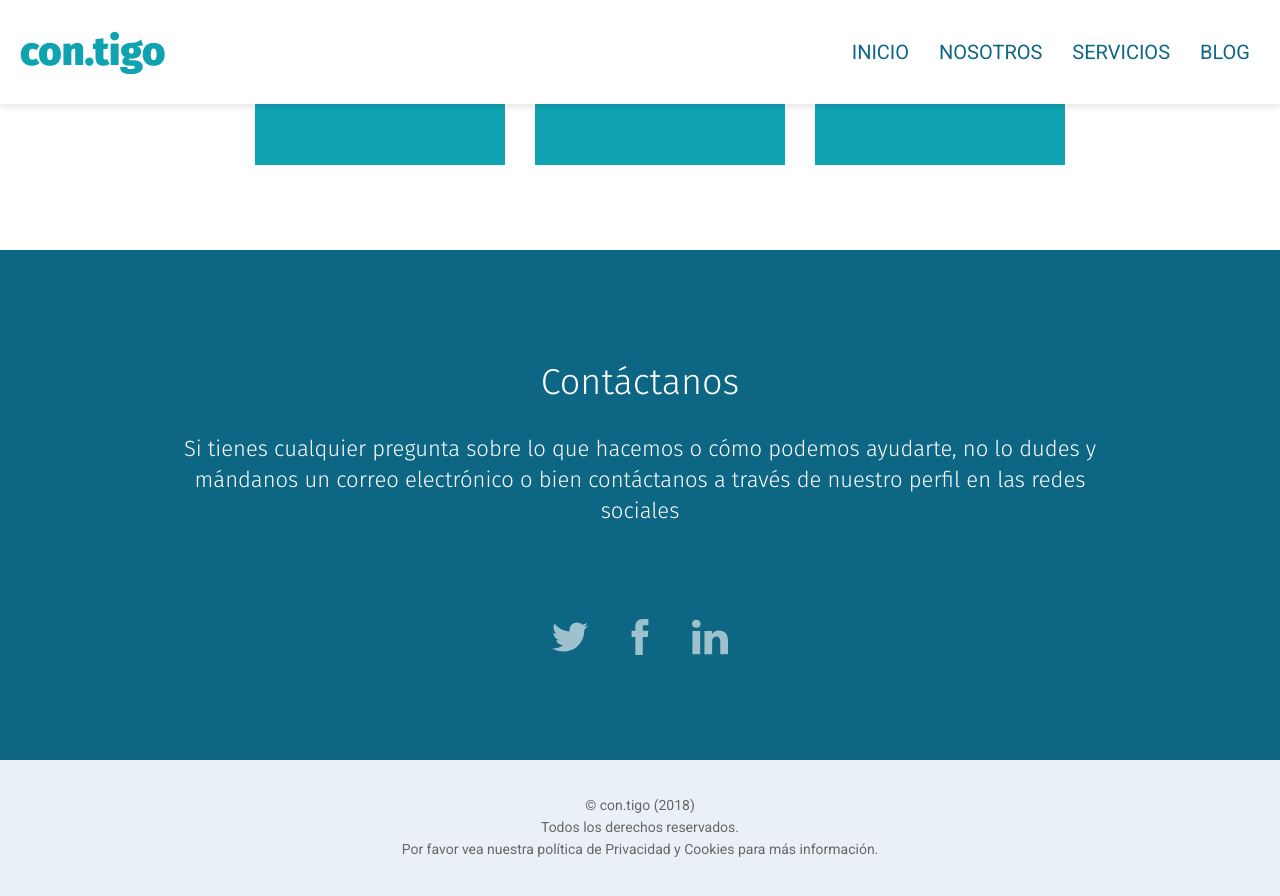
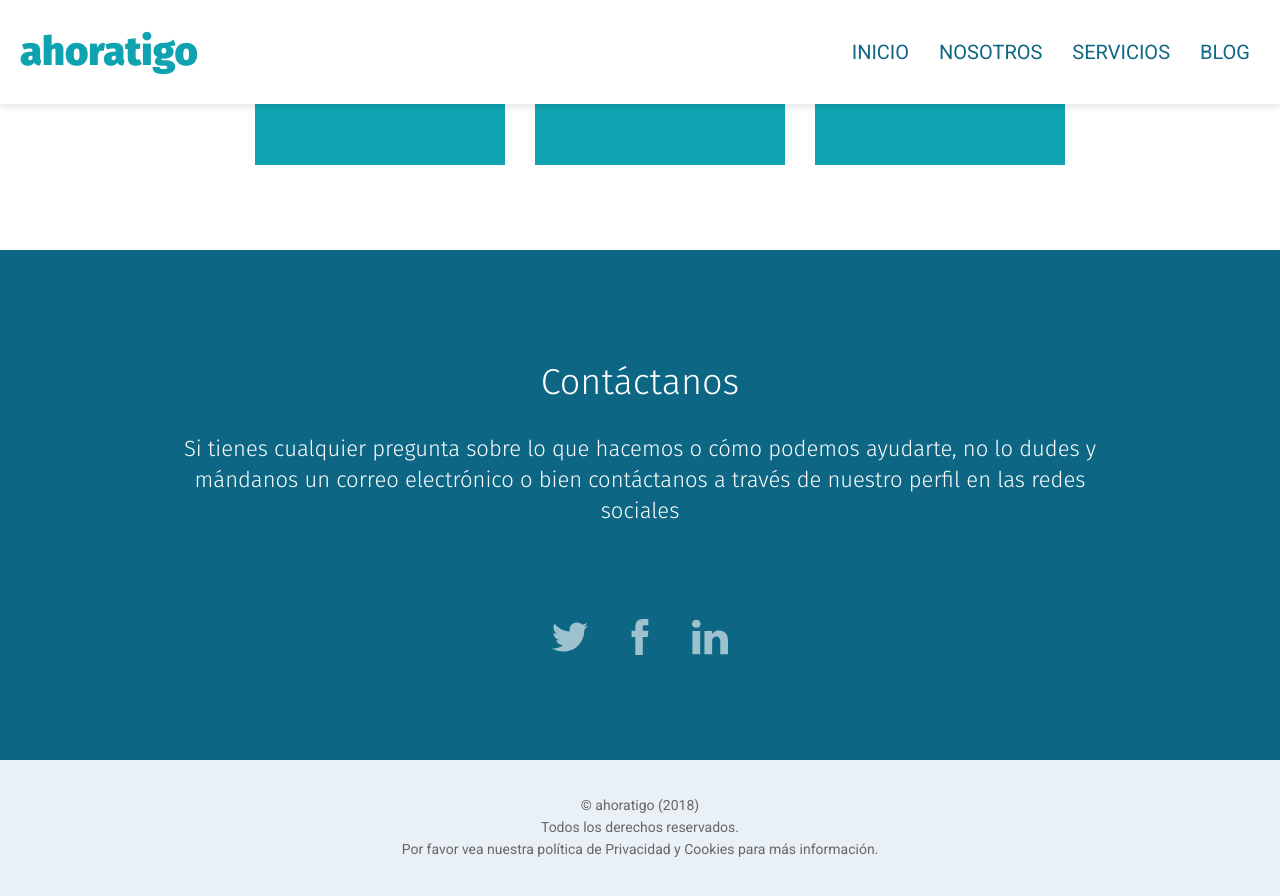
Before and after one commit to sukabal/sukabal.github.io, a Jekyll site: the page built from index.html, in a window 1280 px wide and 900 px high, scrolled down 2332 px. Shown: the top 896 px of the window. Built offline with Jekyll 4.4.1, drawn with Linux system fonts in a browser that asks for light colours.

Commit message:
fix: page name after buying domain

```diff
--- a/_layouts/default.html
+++ b/_layouts/default.html
@@ -10,7 +10,7 @@
 
 <body>
   <header class="header">
-    <span class="logo">con.tigo</span>
+    <span class="logo">ahoratigo</span>
     <ul class="navbar">
       <li class="navbar__item"><a class="navbar__item-link" href="/">Inicio</a></li>
       <li class="navbar__item"><a class="navbar__item-link" href="/nosotros">Nosotros</a></li>
--- a/index.html
+++ b/index.html
@@ -1,6 +1,6 @@
 ---
 layout: default
-title: Bienvenido
+title: Bienvenido a -ahoratigo-
 ---
 <div class="headerImage">
   <div class="textContainer">
@@ -85,7 +85,7 @@ title: Bienvenido
 
 
 <footer class="footer bg-light-grey">
-  <p>© con.tigo (2018)<br />
+  <p>© ahoratigo (2018)<br />
     Todos los derechos reservados.<br />
     Por favor vea nuestra política de Privacidad y Cookies para más información.
   </p>
```
